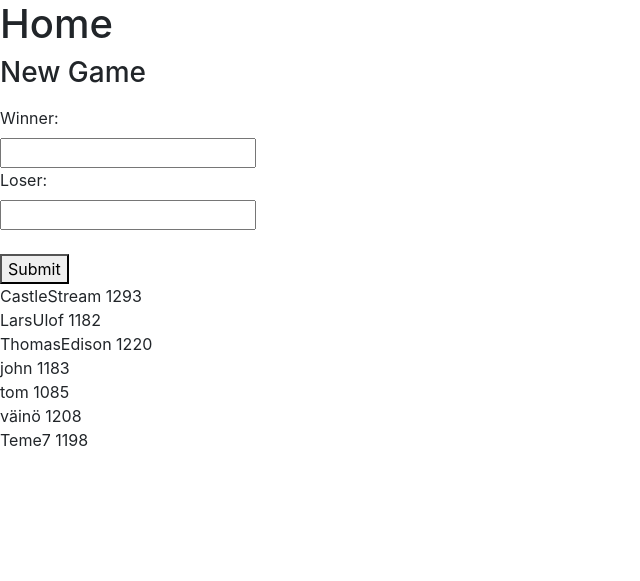
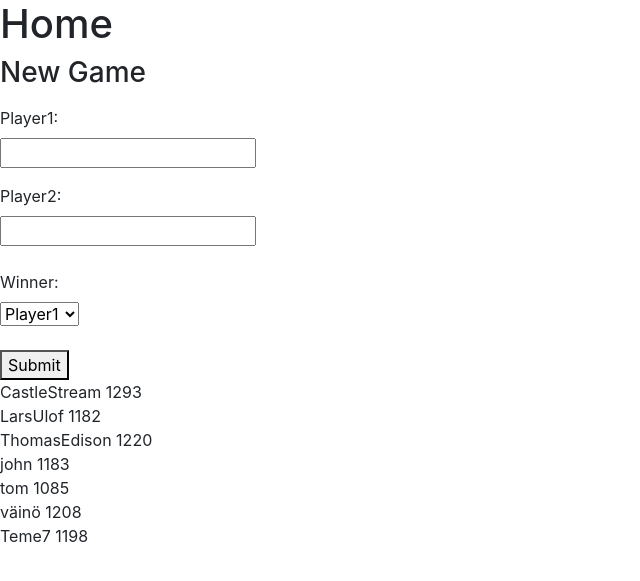
Before and after one commit to CastleStream/IndecsChess, a Django app: page / in a window 1280 px wide. Shown: the part 56-637 px from the top of the page, without its empty margins (0-640 px from the left). Run offline with Django 3.2, Linux system fonts and the light colour scheme; data comes from the database, SQL or seed files in the repository; both versions use the stored data as it was after the commit.

Commit message:
Added feature to play draw.

```diff
--- a/chessapp/models.py
+++ b/chessapp/models.py
@@ -23,14 +23,17 @@ class Profile(models.Model):
         instance.profile.save()
 
 
-
-
 class Game(models.Model):
 
 
     player1 = models.CharField(max_length=20)
     player2 = models.CharField(max_length=20)
-    result = models.IntegerField()
+    result = models.FloatField()
     player1ELO = models.IntegerField()
     player2ELO = models.IntegerField()
     dateTime = models.DateTimeField(auto_now_add=True)
+
+
+    def save_result(self, *args, **kwargs):
+        self.result = round(self.result, 1)
+        super(Game, self).save(*args, **kwargs)
--- a/chessapp/templates/chessapp/home.html
+++ b/chessapp/templates/chessapp/home.html
@@ -4,14 +4,23 @@
 <h1>Home</h1>
 
 <h3>New Game</h3>
-<p style="color: red;">{{ error }}</p>
 <form class="userform" method="post">
   {% csrf_token %}
 
-  <label for="nickname">Winner:</label><br>
+  <p style="color: red;">{{ error1 }}</p>
+  <label for="nickname">Player1:</label><br>
   <input type="text" id="nname" name="player1" placeholder=""><br>
-  <label for="realname">Loser:</label><br>
+
+  <p style="color: red;">{{ error1 }}</p>
+  <label for="realname">Player2:</label><br>
   <input type="text" id="rname" name="player2" placeholder=""><br><br>
+
+  <label for="realname">Winner:</label><br>
+  <select name="outcome" id="outcomedrop">
+    <option value="1">Player1</option>
+    <option value="0">Player2</option>
+    <option value="0.5">Draw</option>
+  </select><br><br>
 
   <button class="createbutton" id="createbutton" type="Submit" name="createbutton">Submit</button>
 
--- a/chessapp/views.py
+++ b/chessapp/views.py
@@ -11,20 +11,17 @@ def home(request):
     if request.method == 'GET':
         return render(request, 'chessapp/home.html', {'users':users})
     elif not username_present(request.POST['player1']):
-        return render(request, 'chessapp/home.html', {'users':users, 'error':'Can not find Player 1.'})
+        return render(request, 'chessapp/home.html', {'users':users, 'error1':'Can not find Player 1.'})
 
     elif not username_present(request.POST['player2']):
-        return render(request, 'chessapp/home.html', {'users':users, 'error':'Can not find Player 2.'})
+        return render(request, 'chessapp/home.html', {'users':users, 'error2':'Can not find Player 2.'})
 
     else:
-        """
-        user1 = authenticate(request, username=request.POST['player1'])
-        user2 = authenticate(request, username=request.POST['player2'])
-        """
         user1 = User.objects.get(username=request.POST['player1'])
         user2 = User.objects.get(username=request.POST['player2'])
+        outcome = float(request.POST['outcome'])
 
-        save_game(user1, user2, 1)
+        save_game(user1, user2, outcome)
 
         profiles = Profile.objects.all().order_by('-currentELO')[:10]
         return render(request, 'chessapp/ranking.html', {'profiles':profiles})
@@ -43,7 +40,7 @@ def createuser(request):
             return redirect('home')
 
         except IntegrityError:
-            return render(request, 'chessapp/createuser.html', {'error':'That nickname has already been taken'})
+            return render(request, 'chessapp/createuser.html', {'error':'That username has already been taken'})
 
 def ranking(request):
     # users = User.objects.all().order_by('profile.currentELO')
@@ -70,7 +67,7 @@ def save_game(player1, player2, result):
     game = Game(player1=player1.username, player2=player2.username, result=result, player1ELO=player1.profile.currentELO, player2ELO=player2.profile.currentELO)
     game.save()
 
-    player1.profile.currentELO, player2.profile.currentELO = game_ELO(player1.profile.currentELO, player2.profile.currentELO, 1)
+    player1.profile.currentELO, player2.profile.currentELO = game_ELO(player1.profile.currentELO, player2.profile.currentELO, result)
     if player1.profile.currentELO > player1.profile.highestELO:
         player1.profile.highestELO = player1.profile.currentELO
 
```
Also changed, not shown: chessapp/migrations/0006_auto_20201021_1630.py (added), chessapp/migrations/0007_auto_20201021_1631.py (added), chessapp/migrations/0008_auto_20201021_1640.py (added), db.sqlite3.
